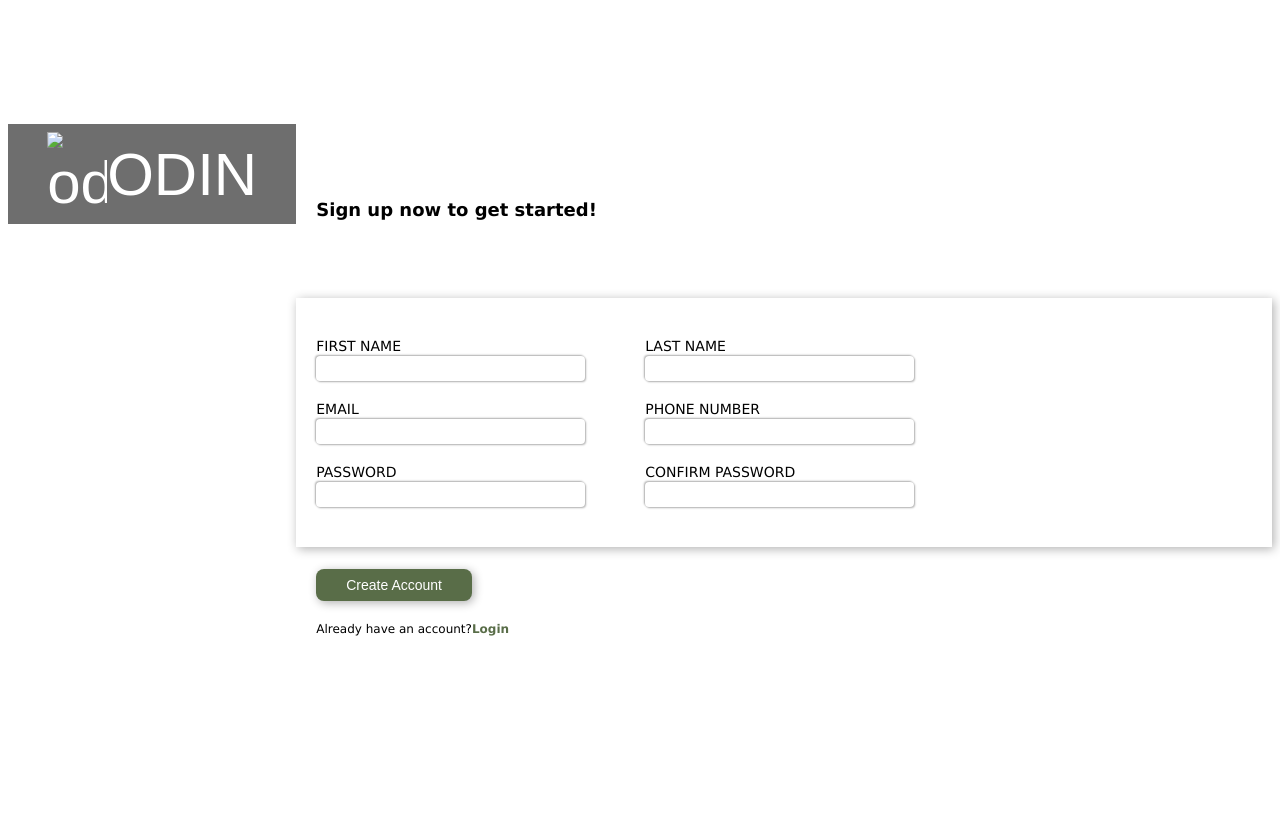
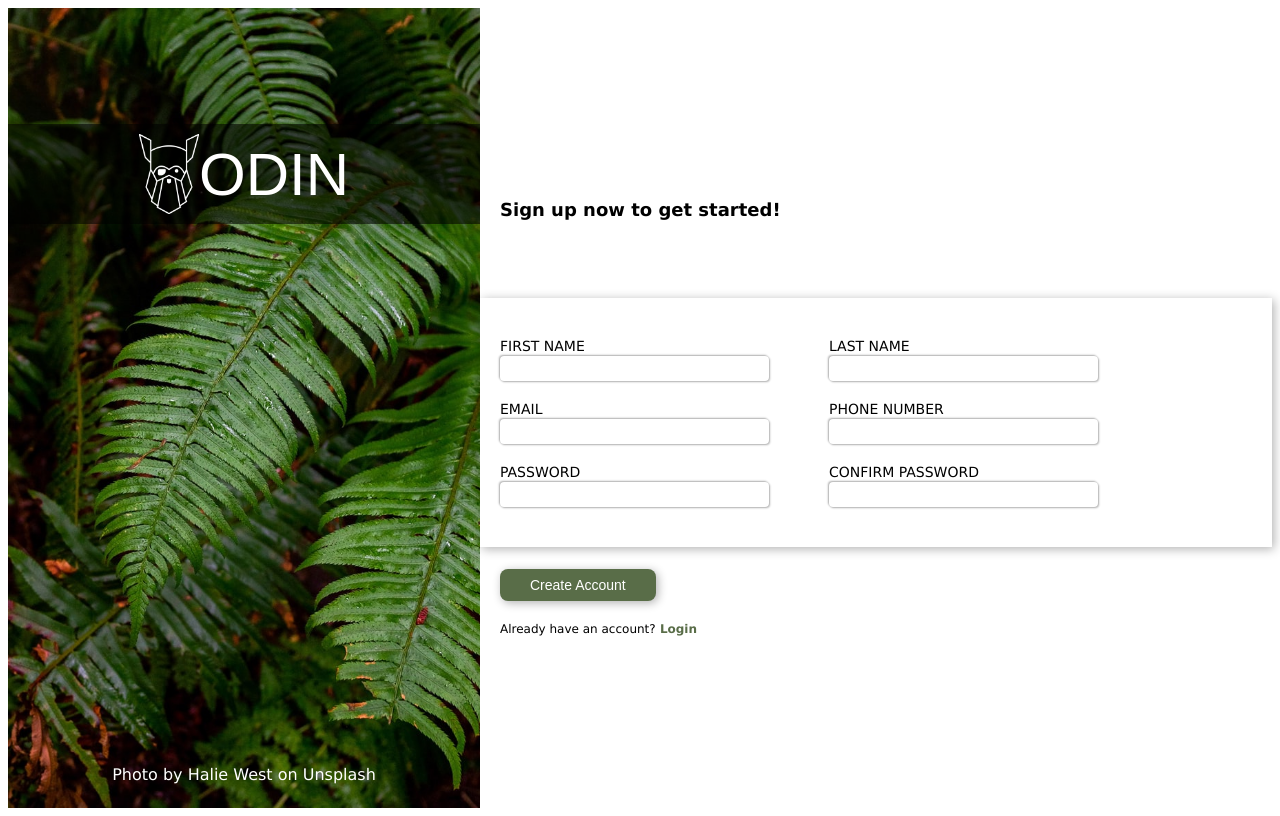
Before and after one commit to pdimaano/sign-up-form, a plain HTML site: page index.html in a window 1280 px wide. Drawn offline with Linux system fonts and the light colour scheme.

Commit message:
rough draft

```diff
--- a/index.html
+++ b/index.html
@@ -11,11 +11,11 @@
     <div id="container">
         <aside>
             <div id="odinText">
-                <img src="" alt="odin">
+                <img src="./images/odin-lined.png" alt="odin">
                 <p>ODIN</p>
             </div>
             <div id="credit">
-                <p>Photo by Halie West on Usplash</p>
+                <p>Photo by Halie West on Unsplash</p>
             </div>
         </aside>
         <main>
@@ -55,7 +55,7 @@
                 </div>
             </form>
             <button>Create Account</button>
-            <p id="logIn">Already have an account?<a href="#">Login</a></p>
+            <p id="logIn">Already have an account?<a href="#"> Login</a></p>
         </main>
     </div>
 </body>
--- a/style.css
+++ b/style.css
@@ -15,9 +15,9 @@
 aside {
     display: flex;
     justify-content: center;
-    width: 240px;
+    width: 450px;
     flex: 0.2 1 auto;
-    background-image: url;
+    background-image: url(../images/halie-west-25xggax4bSA-unsplash.jpg);
     background-size: cover;
 }
 
```
Also changed, not shown: images/halie-west-25xggax4bSA-unsplash.jpg (added), images/odin-lined.png (added).
